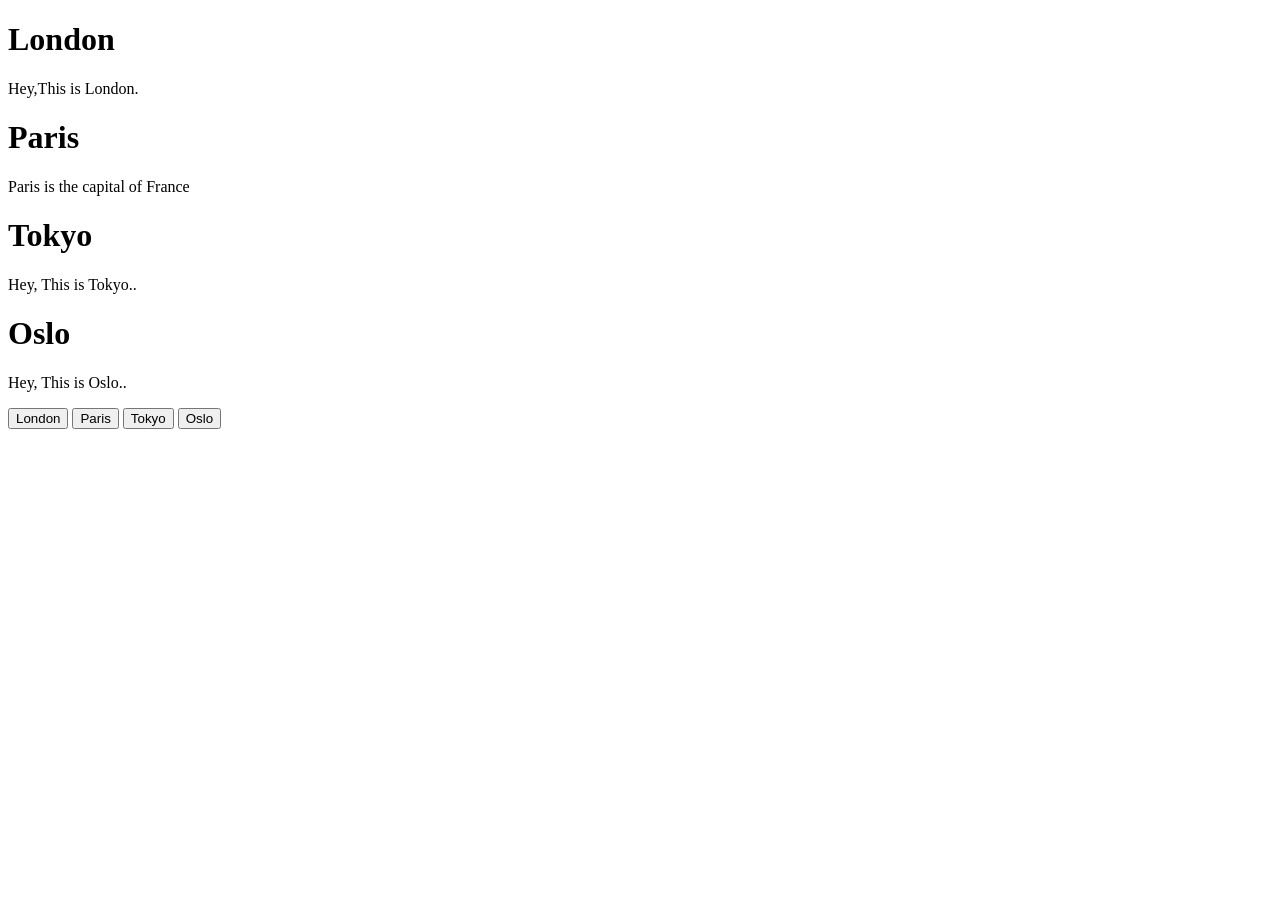
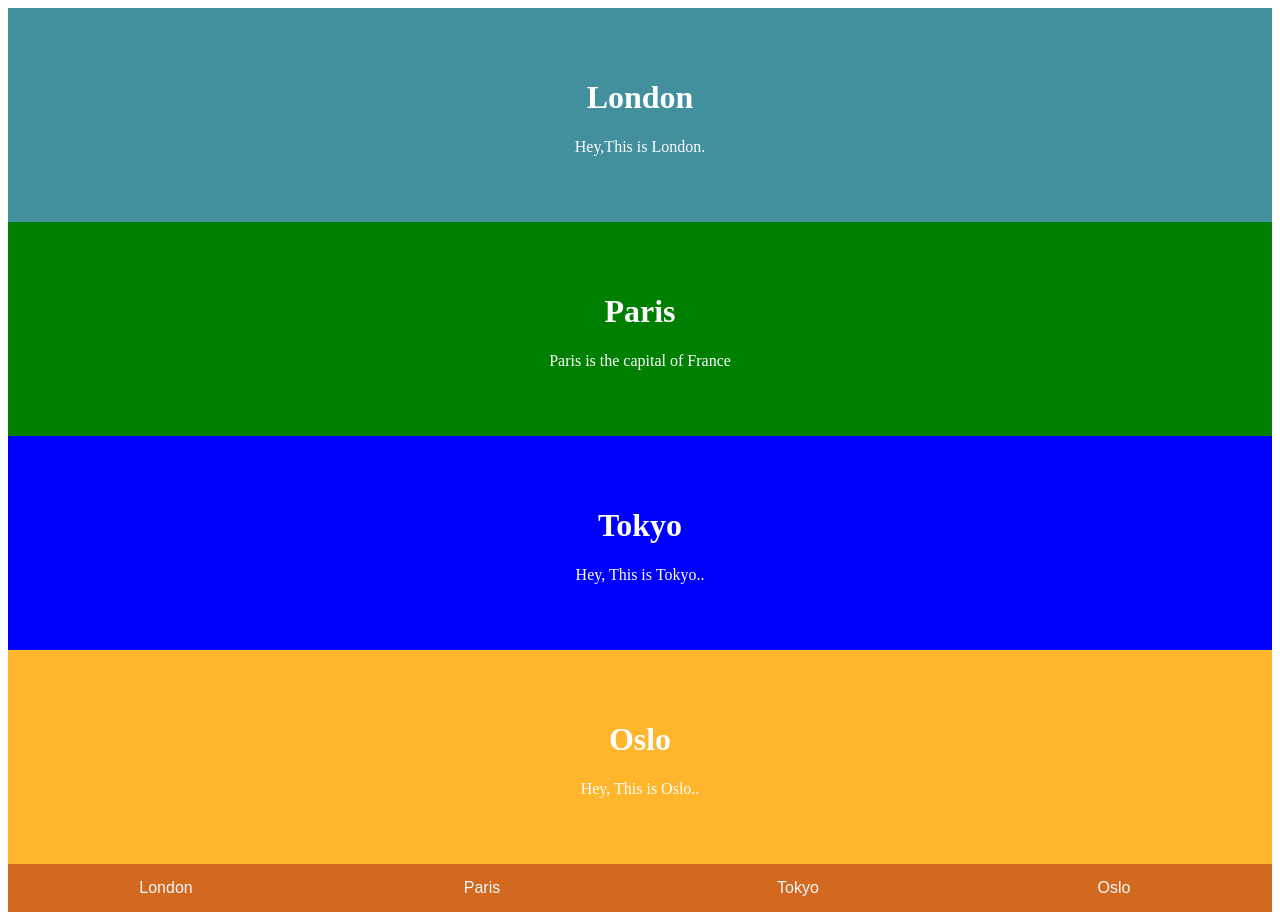
Before and after one commit to Vishu-221b/Frontend-Dev-Projects, a plain HTML site: page Web ELements/Tab Header/index.html in a window 1280 px wide. Before the commit the page ends 800 px from the top, so only its background shows below. Drawn offline with Linux system fonts and the light colour scheme.

Commit message:
tab Header

```diff
--- a/Web ELements/Tab Header/index.html
+++ b/Web ELements/Tab Header/index.html
@@ -5,6 +5,7 @@
     <meta http-equiv="X-UA-Compatible" content="IE=edge">
     <meta name="viewport" content="width=device-width, initial-scale=1.0">
     <title>Tab Header</title>
+    <link rel = "stylesheet" href = "style.css">
 </head>
 <body>
 
--- /dev/null
+++ b/Web ELements/Tab Header/style.css
@@ -0,0 +1,45 @@
+/*Style the tab buttons:*/
+
+.tablink
+{
+background-color:chocolate;
+border:none;
+color:aliceblue;
+padding:15px 21px;
+float:left;
+cursor:pointer;
+outline:none;
+font-size:16px;
+width:25%;
+}
+
+.tablink:hover{
+
+    background-color:blueviolet;
+
+}
+
+.tabcontent
+{
+    color:white;
+    background-color:rgb(66, 144, 158);
+    padding:50px;
+    text-align:center;
+}
+
+#london{
+    background-color:red;
+}
+
+#Paris{
+    background-color:green;
+}
+
+#Tokyo{
+    background-color:blue;
+}
+
+#Oslo
+{
+    background-color:rgba(255, 166, 0, 0.829);
+}
```
